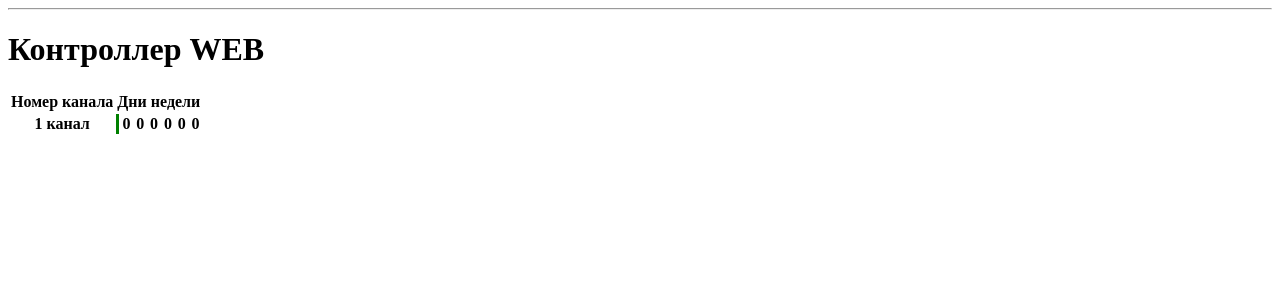
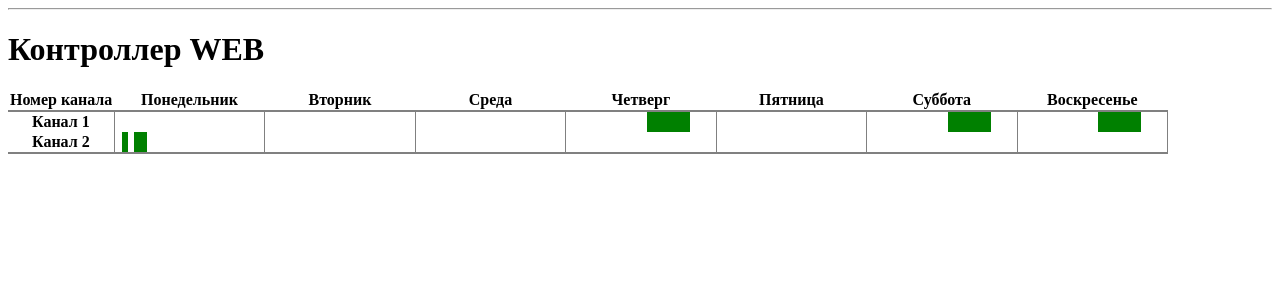
Before and after one commit to ivanpost/Aquarius, a Django app: page /controllers/WEB in a window 1280 px wide. Shown: the part 31-331 px from the top of the page. Run offline with Django 4.2, Linux system fonts and the light colour scheme; a user stored in the database is signed in; data comes from the database, SQL or seed files in the repository; both versions use the stored data as it was after the commit; lists and menus that the app fills with data are empty.

Commit message:
Готов недельный график

```diff
--- a/mysite/main/templates/main/controller.html
+++ b/mysite/main/templates/main/controller.html
@@ -7,78 +7,40 @@
 
 {% block content %}
 <h1 xmlns="http://www.w3.org/1999/html">Контроллер {{ prefix }}</h1>
-<table border="0">
+<table style="border-collapse:collapse;">
     <colgroup>
         <col>
         <col span="7">
     </colgroup>
-    <thead>
-        <tr>
+    <thead class="graph-header">
+        <tr class="graph">
             <th>Номер канала</th>
-            <th colspan="7">Дни недели</th>
+            <th colspan="24" style="width: 13% ">&nbsp;&nbsp;Понедельник&nbsp;&nbsp;</th>
+            <th colspan="24" style="width: 13%">&nbsp;&nbsp;Вторник&nbsp;&nbsp;</th>
+            <th colspan="24" style="width: 13%">&nbsp;&nbsp;Среда&nbsp;&nbsp;</th>
+            <th colspan="24" style="width: 13%">&nbsp;&nbsp;Четверг&nbsp;&nbsp;</th>
+            <th colspan="24" style="width: 13%">&nbsp;&nbsp;Пятница&nbsp;&nbsp;</th>
+            <th colspan="24" style="width: 13%">&nbsp;&nbsp;Суббота&nbsp;&nbsp;</th>
+            <th colspan="24" style="width: 13%">&nbsp;&nbsp;Воскресенье&nbsp;&nbsp;</th>
         </tr>
     </thead>
     <tbody>
-        {% for pr in programs %}
-
+        {% for line in lines_week %}
+            <tr {% if forloop.last %} style="border-bottom: 2px solid gray" {% endif %}>
+                <th>Канал {{ forloop.counter }}</th>
+                {% for week in line %}
+                    {% for h in week %}
+                        {% if forloop.first %}
+                            <th class="graph-left" {% if h == 1 %} style="background: green;" {% endif %}></th>
+                        {% elif forloop.last %}
+                            <th class="graph-right" {% if h == 1 %} style="background: green;" {% endif %}></th>
+                        {% else %}
+                            <th {% if h == 1 %} style="background: green;"{% endif %}></th>
+                        {% endif %}
+                    {% endfor %}
+                {% endfor %}
+            </tr>
         {% endfor %}
-        <tr>
-            <th>1 канал</th>
-            <th style="background: green"></th>
-            <th>0</th>
-            <th>0</th>
-            <th>0</th>
-            <th>0</th>
-            <th>0</th>
-            <th>0</th>
-        </tr>
     </tbody>
 </table>
-
-<script>
-/*
-let canvas = document.getElementById("canvas");
-let ctx = canvas.getContext('2d');
-
-ctx.fillStyle = "gray";
-ctx.font = "16px serif";
-
-const startX = 5;
-const startY = 5;
-const channels = 50;
-const headerHeight = 20;
-const lineHeight = 15;
-const lineWidth = 1000;
-
-var flag = false;
-
-//строки
-for (var i = 0; i < channels; i++)
-{
-    if (flag) ctx.fillStyle = "#e2f2e1";
-    else ctx.fillStyle = "#FFFFFF";
-
-    ctx.fillRect(startX, startY + lineHeight * i, lineWidth, lineHeight);
-
-    flag = !flag;
-}
-
-//шапка
-ctx.fillStyle = "black";
-ctx.
-
-/*ctx.fillText(`№ канала`, 5, 18);
-
-ctx.font = "12px serif";
-for (let i = 0; i <= 50; i++)
-{
-    ctx.fillText(`${i}`, 5, start + (i * 12));
-    if (i != 50)
-
-}
-ctx.strokeRect(0,0, 1000, 50*12+start+6);
-*/
-*/
-</script>
-
 {% endblock %}
--- a/mysite/main/views.py
+++ b/mysite/main/views.py
@@ -23,33 +23,45 @@ def get_day(start, l):
             out.append(0)
     return out
 
-def get_day_sum(prgs, day):
-    return map(add, )
+def get_h_len(t_max):
+    l = t_max // 60
+    if t_max % 60 > 0:
+        l += 1
+    return l
+
+def get_week(chn):
+    prgs = Program.objects.filter(channel=chn)
+    out = []
+    for i in range(7):
+        out.append([])
+        for j in range(24):
+            out[i].append(0)
+    for p in prgs:
+        days = list(p.days)
+        for d in days:
+            for i, h in enumerate(get_day(p.hour, get_h_len(p.t_max))):
+                if out[int(d)-1][i] == 0:
+                    out[int(d) - 1][i] += h
+
+    return out
+
 
 @login_required
 def controller(request, prefix):
     programs = Program.objects.filter(channel__controller__prefix=prefix)
     channels = Channel.objects.filter(controller__prefix=prefix)
-    lines = [[[0] * 24] * 7] * len(channels)
-    chns = []
-    '''
-    print(programs)
-    for pr in programs:
-        days = list(pr.days)
-        print(days)
-        for d in days:
-            l = pr.t_max // 60
-            if pr.t_max % 60 > 0:
-                l += 1
-            print(l)
-            for h in range(pr.hour, pr.hour + l + 1):
-                lines[pr.channel.id-1][int(d)-1][h] = 1
+    lines = []
+    for chn in channels:
+        lines.append(get_week(chn))
 
-    for line in lines:
-        print(line)
-    '''
+
+
     return render(request, 'main/controller.html',
                   {
                       'prefix': prefix,
                       'lines_week': lines
                    })
+
+@login_required
+def controller_day(request, prefix, day):
+    render(request, 'main/controller_day')
--- a/mysite/static/css/stylesheet.css
+++ b/mysite/static/css/stylesheet.css
@@ -44,3 +44,16 @@
 
 .dropdown:hover .dropbtn {
 }
+
+.graph-right {
+border-right: 1px solid gray;
+}
+
+.graph-left {
+border-left: 1px solid gray;
+}
+
+.graph-header tr{
+border-bottom: 2px solid gray;
+width: 13%
+}
```
Also changed, not shown: mysite/db.sqlite3.
